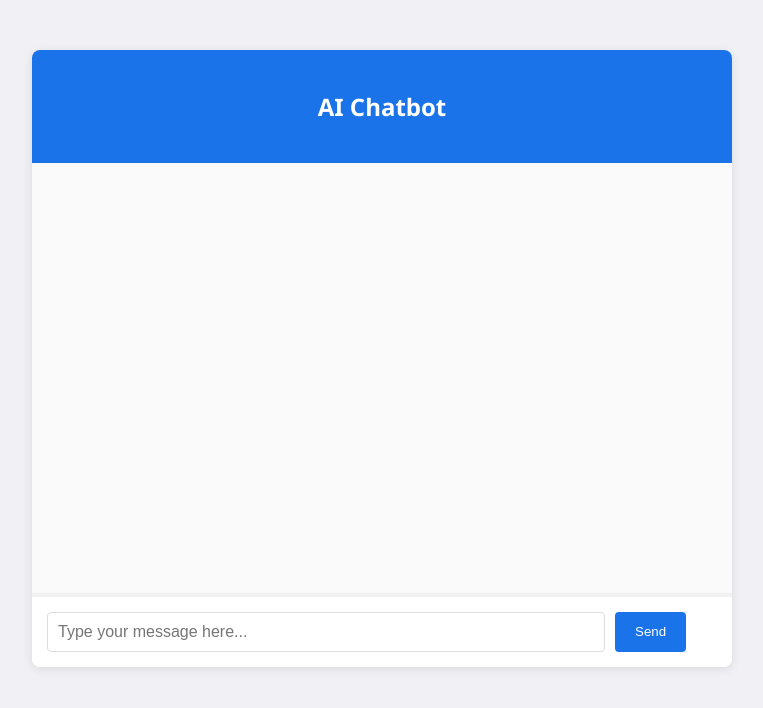
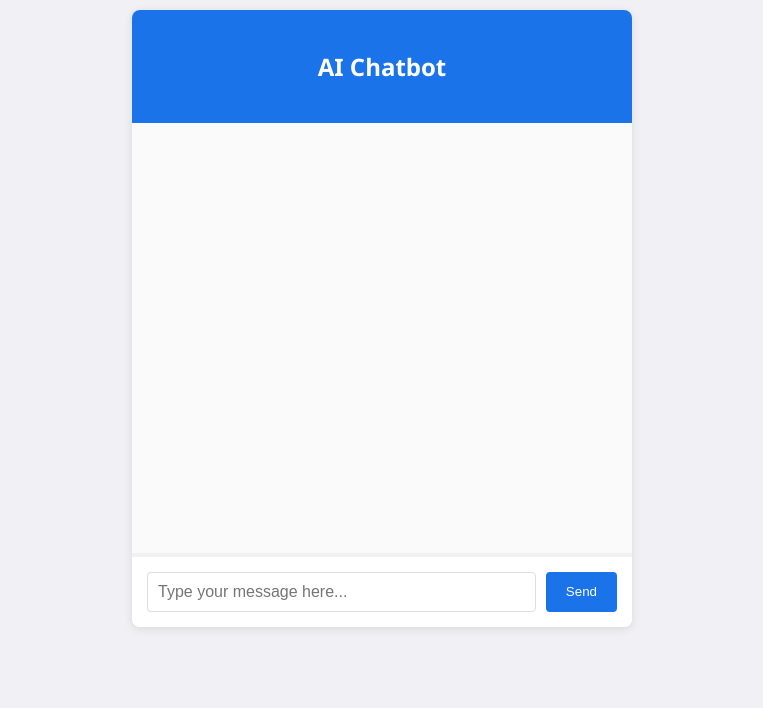
Before and after one commit to IssaIbrahimMoubarak/ia_chat, a Flask app: page / in a window 1280 px wide. Shown: the top 708 px of the page, without its empty margins (258-1021 px from the left). Run offline with Flask 3, Linux system fonts and the light colour scheme; parts of the project's set-up code (start-up, migrations or seed data) failed here and were passed over.

Commit message:
avant streamlit

```diff
--- a/intents.json
+++ b/intents.json
@@ -79,10 +79,7 @@
           "What is special about ESCEP?"
         ],
         "responses": [
-          "ESCEP is the best IT school in Niamey.",
-          "ESCEP stands for École Supérieure des Compétences en Programmation.",
-          "ESCEP offers excellent programs in IT and computer science.",
-          "Located in Niamey, ESCEP is known for its top-tier IT education."
+          "ESCEP is the best IT school, offering excellent programs in IT and computer science. Located in Niamey, ESCEP is renowned for its top-tier education in information technology."
         ],
         "context": [""]
       },
@@ -188,6 +185,26 @@
           "Here's an interesting one: The first 1 GB hard drive, introduced in 1980, weighed over 500 pounds!"
         ],
         "context": [""]
+      },
+      {
+        "tag": "friend_one",
+        "patterns": [
+          "Hi, who is imrane yaye ?"
+        ],
+        "responses": [
+          "Imrane Yaye is the delegate of the Artificial Intelligence section at ESCEP and is also the villain."
+        ],
+        "context": [""]
+      },
+      {
+        "tag": "friend_two",
+        "patterns": [
+          "Hi, who is moubarak ?"
+        ],
+        "responses": [
+          "Moubarak is the best student at ESCEP; he comes to school every day. He is a wonderful person."
+        ],
+        "context": [""]
       }
     ]
   }
--- a/static/css/styles.css
+++ b/static/css/styles.css
@@ -7,11 +7,13 @@ body {
 
   .chat-container {
     width: 100%;
-    max-width: 700px;
-    margin: 50px auto;
+    max-width: 500px;
+    margin: 10px auto;
     background-color: #fff;
     border-radius: 8px;
     box-shadow: 0 2px 10px rgba(0, 0, 0, 0.1);
+    display: flex;
+    flex-direction: column;
   }
 
   .chat-header {
@@ -28,6 +30,8 @@ body {
     border-bottom: 2px solid #f1f1f1;
     overflow-y: auto;
     background-color: #fafafa;
+    display: flex;
+    flex-direction: column;
   }
 
   .input-area {
--- a/templates/index.html
+++ b/templates/index.html
@@ -36,7 +36,7 @@
         // Ajouter le message utilisateur à l'interface
         const userMessageDiv = document.createElement("div");
         userMessageDiv.className = "user-message";
-        userMessageDiv.textContent = "You: " + userMessage;
+        userMessageDiv.textContent = userMessage;
         chatbox.appendChild(userMessageDiv);
 
         // Envoyer une requête POST au serveur Flask
@@ -52,7 +52,7 @@
             // Ajouter la réponse du bot à l'interface
             const botResponseDiv = document.createElement("div");
             botResponseDiv.className = "bot-message";
-            botResponseDiv.textContent = "Bot: " + data.response;
+            botResponseDiv.textContent = data.response;
             chatbox.appendChild(botResponseDiv);
 
             // Faire défiler le chat automatiquement vers le bas
```
Also changed, not shown: README.md, 4 other files.
